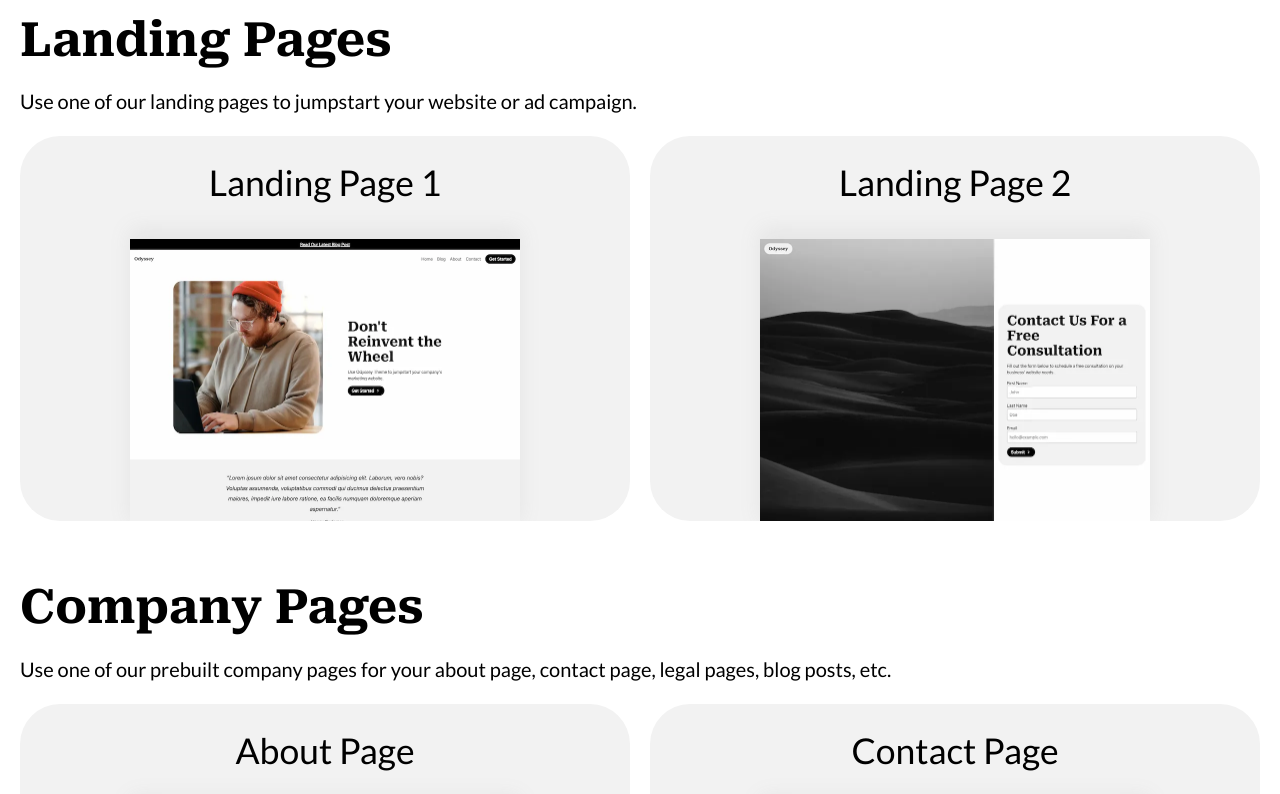
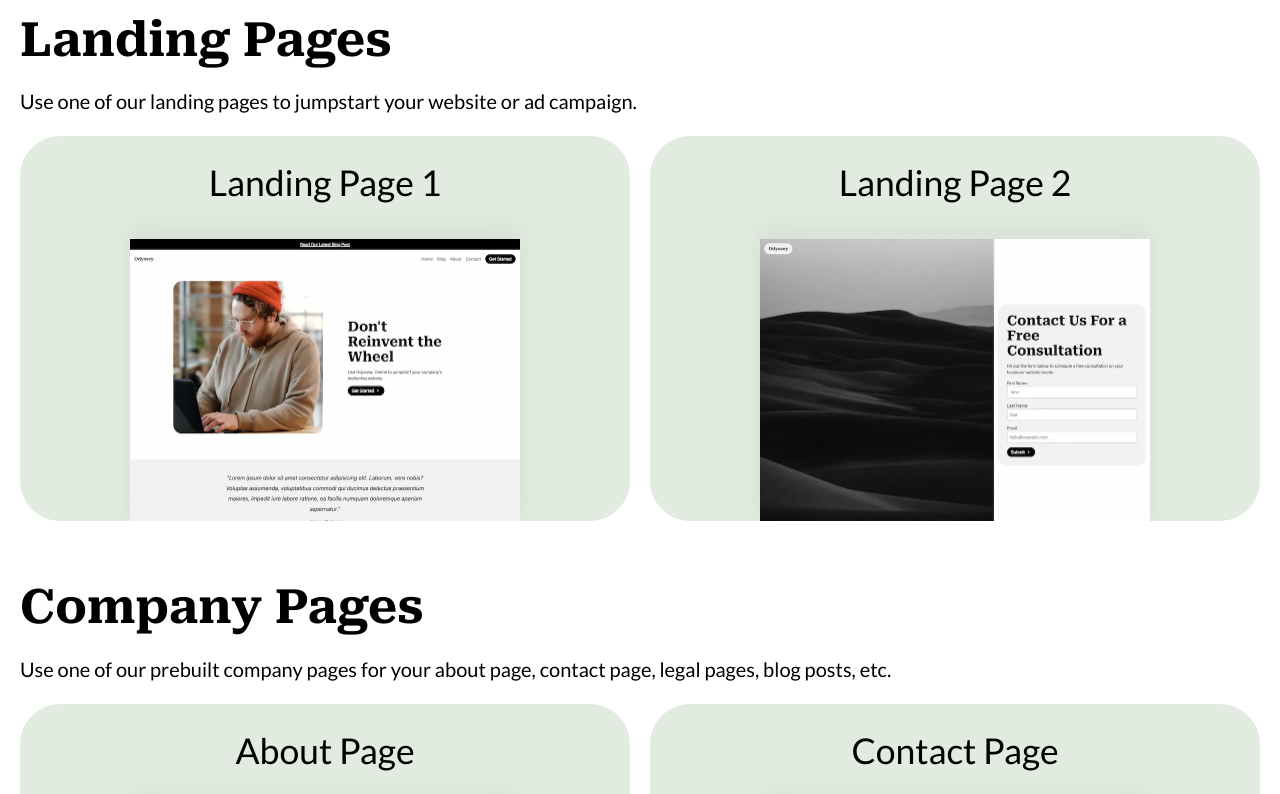
Before and after one commit to NatureSeeds/natureseeds.github.io, an Astro site: page / in a window 1280 px wide. Shown: the part 920-1714 px from the top of the page. Built offline with nearby package versions, Linux system fonts and the light colour scheme; Astro itself is replaced by a stand-in of ours.

Commit message:
Update theme.css

```diff
--- a/src/styles/theme.css
+++ b/src/styles/theme.css
@@ -7,7 +7,7 @@
 	--theme-bg: #fff;
 	--theme-on-bg: #000;
 
-	--theme-surface-1: #f2f2f2;
+	--theme-surface-1: #e1ebdf;
 	--theme-on-surface-1: #000;
 
 	--theme-surface-2: #cce6d0;
```
